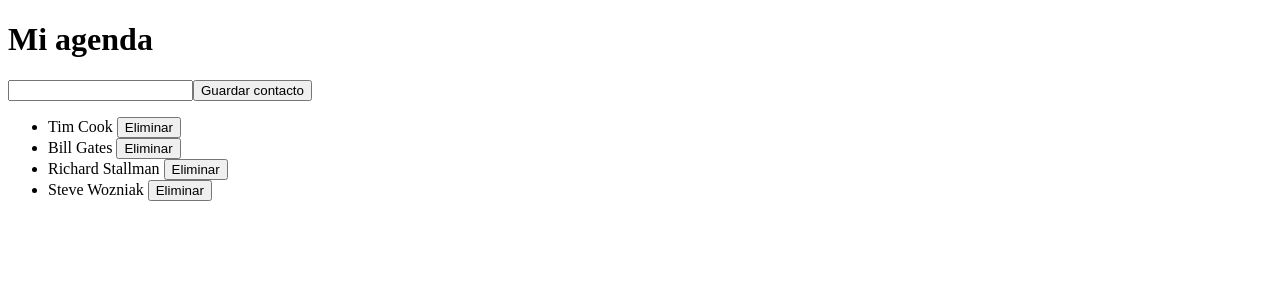
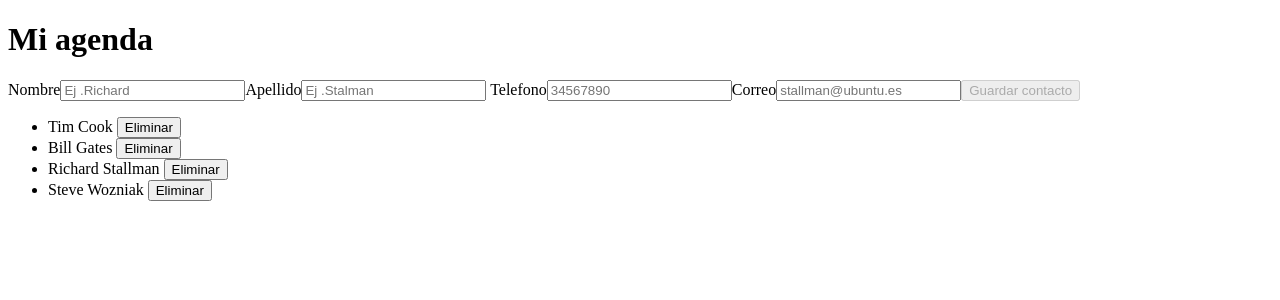
Before and after one commit to 1984Miguel/nuevaAgenda, an Angular app in the folder Agenda/: page / in a window 1280 px wide. Shown: the top 300 px of the page. Built offline with nearby package versions, Linux system fonts and the light colour scheme.

Commit message:
creo clase contacto

```diff
--- a/Agenda/src/app/app.component.ts
+++ b/Agenda/src/app/app.component.ts
@@ -1,6 +1,8 @@
 import { Component, OnInit } from '@angular/core';
 
 import{ContactosService} from "./contactos.service"
+
+import{Contacto} from "./contactos"
 
 @Component({
   // selecto elemento html donde se intanciara este componente
@@ -16,7 +18,7 @@
 export class AppComponent implements OnInit {
 
 // queremos que lo pinte el hijo una coleccion de contactos
-  contactos: string[];
+  contactos: Contacto[];
 
 // hago inyeccion de dependencias si o si
 // para hacerlo en constructor de la clase. tenemos que indicar un
@@ -31,13 +33,13 @@
  this.contactos = this._contactosService.obteberContactos()
 }
 
-guardarContacto(contacto: string): void
+guardarContacto(contacto: Contacto): void
 {
   this._contactosService.agregarContacto(contacto);
   this.contactos = this._contactosService.obteberContactos();
 }
 
-  eliminarContacto(contacto: string):void{
+  eliminarContacto(contacto: Contacto):void{
     /* elimina lista de este componente
     let posicion = this.contactos.indexOf(contacto);
     this.contactos.splice(posicion, 1);
--- a/Agenda/src/app/contactos.service.ts
+++ b/Agenda/src/app/contactos.service.ts
@@ -1,5 +1,5 @@
 import { Injectable } from '@angular/core';
-
+import {Contacto} from "./contactos"
 
 // un servicio es una clase decorada con @injectable
 // no necesita que le indiquemos ningun metadato
@@ -9,32 +9,32 @@
 
 
 
-  private _contactos: string[];
+  private _contactos: Contacto[];
 
   constructor() {
 
   this._contactos = [
-    'Tim Cook',
-    'Bill Gates',
-    'Richard Stallman',
-    'Steve Wozniak'
+    new Contacto('Tim Cook'),
+    new Contacto('Bill Gates'),
+    new Contacto('Richard Stallman'),
+    new Contacto('Steve Wozniak')
    ];
   }
 
 
-obteberContactos(): string[]
+obteberContactos(): Contacto[]
 {
   return this._contactos;
 };
 
-agregarContacto(contacto: string)
+agregarContacto(contacto: Contacto)
 {
   this._contactos.push(contacto);
 }
 
-  eliminarContacto(contacto: string):void{
-    let posicion = this._contactos.indexOf(contacto);
-    this._contactos.splice(posicion, 1);
+  eliminarContacto(contacto: Contacto):void{
+   // let posicion = this._contactos.indexOf(contacto);
+   // this._contactos.splice(posicion, 1);
   }
 
 
--- /dev/null
+++ b/Agenda/src/app/contactos.ts
@@ -0,0 +1,11 @@
+export class Contacto {
+
+    constructor(
+        public nombre: string,
+        public apelido?: string,
+        public telefono?: string,
+        public correo?: string)
+    {}
+
+
+}
--- a/Agenda/src/app/formulario-alta/formulario-alta.component.css
+++ b/Agenda/src/app/formulario-alta/formulario-alta.component.css
@@ -0,0 +1,14 @@
+
+/* elementos visitados y mal formato */
+input.ng-touched.ng-invalid
+ {
+    border: 1px solid red;
+}
+input.ng-touched.ng-valid
+ {
+    border: 1px solid green;
+}
+
+.mensaje-error{
+    color: red;
+}
--- a/Agenda/src/app/formulario-alta/formulario-alta.component.html
+++ b/Agenda/src/app/formulario-alta/formulario-alta.component.html
@@ -9,16 +9,66 @@
   <!-- Para tranajar con elementos de formularios necesitamos usar
   la directiva ngModule mapa referencia a la instancia del "DormControl" del elemento
   asignamos como referencia la vdirectiva ngmodel -->
+
+  <!-- Nombre -->
+  <label for="nombre">Nombre</label>
   <input
+  id="nombre"
+  placeholder="Ej .Richard"
   type="text"
   ngModel
   name="nombre"
   #nombreRef="ngModel"
+  required>
 
+<div *ngIf="nombreRef.touched && nombreRef.invalid" class="mensaje-error">
+    el nombre es obligatorio
+ </div>
+
+ <!--Apellido -->
+ <label for="apellido">Apellido</label>
+  <input
+  id="apellido"
+  placeholder="Ej .Stalman"
+  type="text"
+  ngModel
+  name="Apellido" >
+
+   <!-- Telefono -->
+
+   <label for="telefono"> Telefono</label>
+  <input
+  id="telefono"
+  placeholder="34567890"
+  type="tel"
+  ngModel
+  name="telefono">
+
+
+   <!-- corremo -->
+   <label for="correo">Correo</label>
+  <input
+  id="correo"
+  placeholder="stallman@ubuntu.es"
+  type="email"
+  ngModel
+  name="correo"
   >
 
 
+
+
+
+
+
+
+
+
+
+
+
+
 <!--  -->
-  <button type="submit">Guardar contacto</button>
+  <button type="submit" [disabled]="contacto.invalid" >Guardar contacto</button>
 
 </form>
--- a/Agenda/src/app/formulario-alta/formulario-alta.component.ts
+++ b/Agenda/src/app/formulario-alta/formulario-alta.component.ts
@@ -1,5 +1,7 @@
 import { Component, OnInit, Output, EventEmitter } from '@angular/core';
 import {FormGroup} from '@angular/forms';
+
+import {Contacto} from '../contactos';
 
 @Component({
   selector: 'formulario-alta',
@@ -9,10 +11,20 @@
 export class FormularioAltaComponent {
 
 
-@Output() clikEnGuardar = new EventEmitter<string>();
+@Output() clikEnGuardar = new EventEmitter<Contacto>();
 
   notificarContacto(formulario: FormGroup): void{
-    this.clikEnGuardar.emit(formulario.value.nombre);
 
-  }
+
+let contacto = new Contacto(
+  formulario.value.nombre
+  ,formulario.value.apellido,
+  formulario.value.telefono,
+  formulario.value.correo )
+
+    this.clikEnGuardar.emit(contacto);
+   formulario.reset();
+
+//  }
 }
+}
--- a/Agenda/src/app/lista-contactos/lista-contactos.component.html
+++ b/Agenda/src/app/lista-contactos/lista-contactos.component.html
@@ -5,7 +5,7 @@
   esta directiva replica el elemento html en el que se usa
    -->
     <li *ngFor="let contacto of datos">
-      {{ contacto }}
+      {{ contacto.nombre }}
 
       <!-- para hacer suscripciones envolvemos con parentesis nombre del mismo
       debemos asociar un manejador  . Si queremos enacceder a los datos de un evento ,
--- a/Agenda/src/app/lista-contactos/lista-contactos.component.ts
+++ b/Agenda/src/app/lista-contactos/lista-contactos.component.ts
@@ -1,4 +1,5 @@
 import { Component, OnInit, Input, Output, EventEmitter } from '@angular/core';
+import {Contacto} from "../contactos"
 
 @Component({
   selector: 'lista-contactos',
@@ -10,16 +11,16 @@
 
 
   // podemos enlazar datos de un componente padre
-  @Input() datos: string[];
+  @Input() datos: Contacto[];
 
 
   //con output exponemos eventos a otros componentes
   // es necesario que sea EventEmiter<t>
 
-  @Output() clickEnEliminar = new EventEmitter<string>();
+  @Output() clickEnEliminar = new EventEmitter<Contacto>();
 
 // para emitir datos usamos la funcion emit del EventEmiter
-  notificarEliminacion(datoContacto: string):void{
+  notificarEliminacion(datoContacto: Contacto):void{
 
     //
     this.clickEnEliminar.emit(datoContacto)
```
